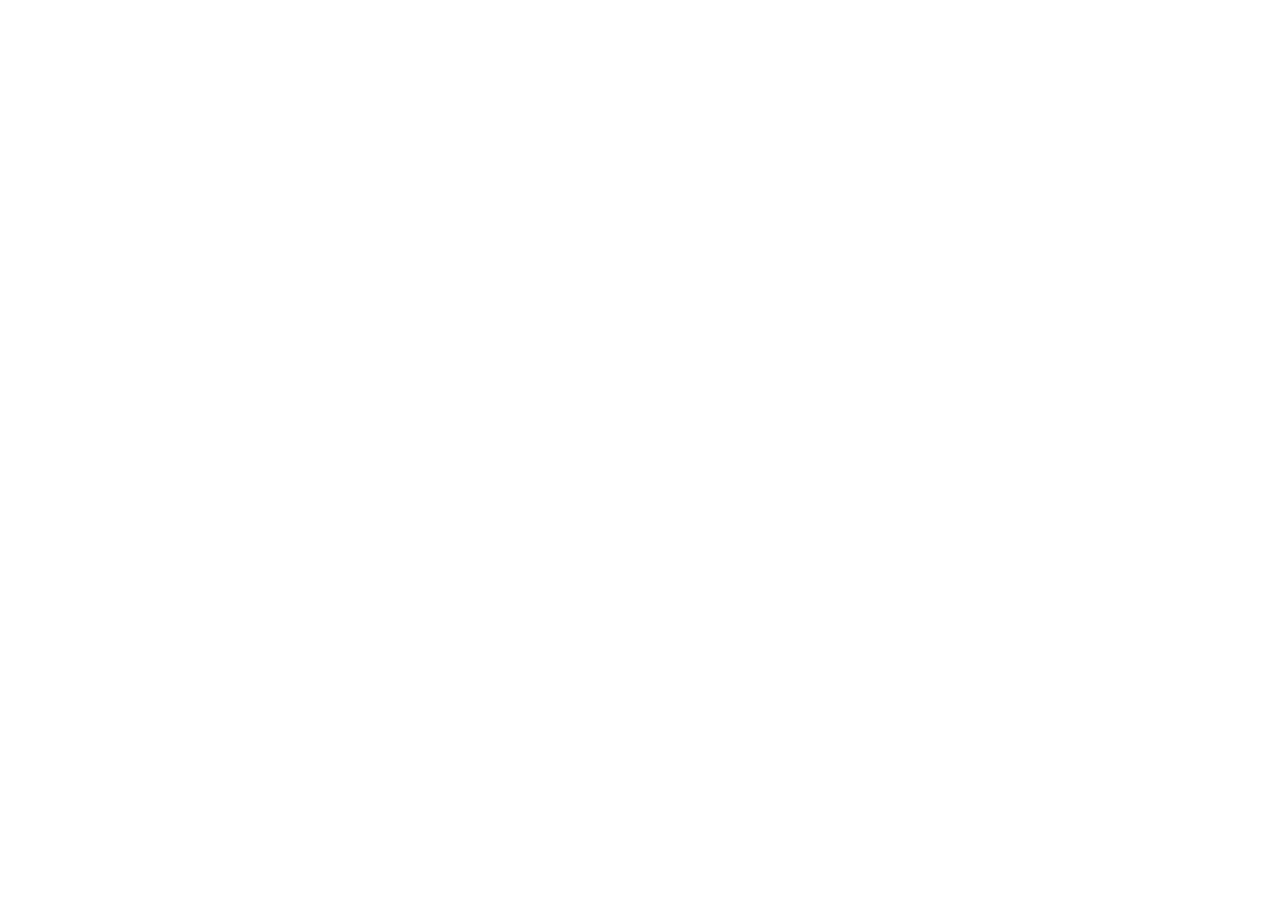
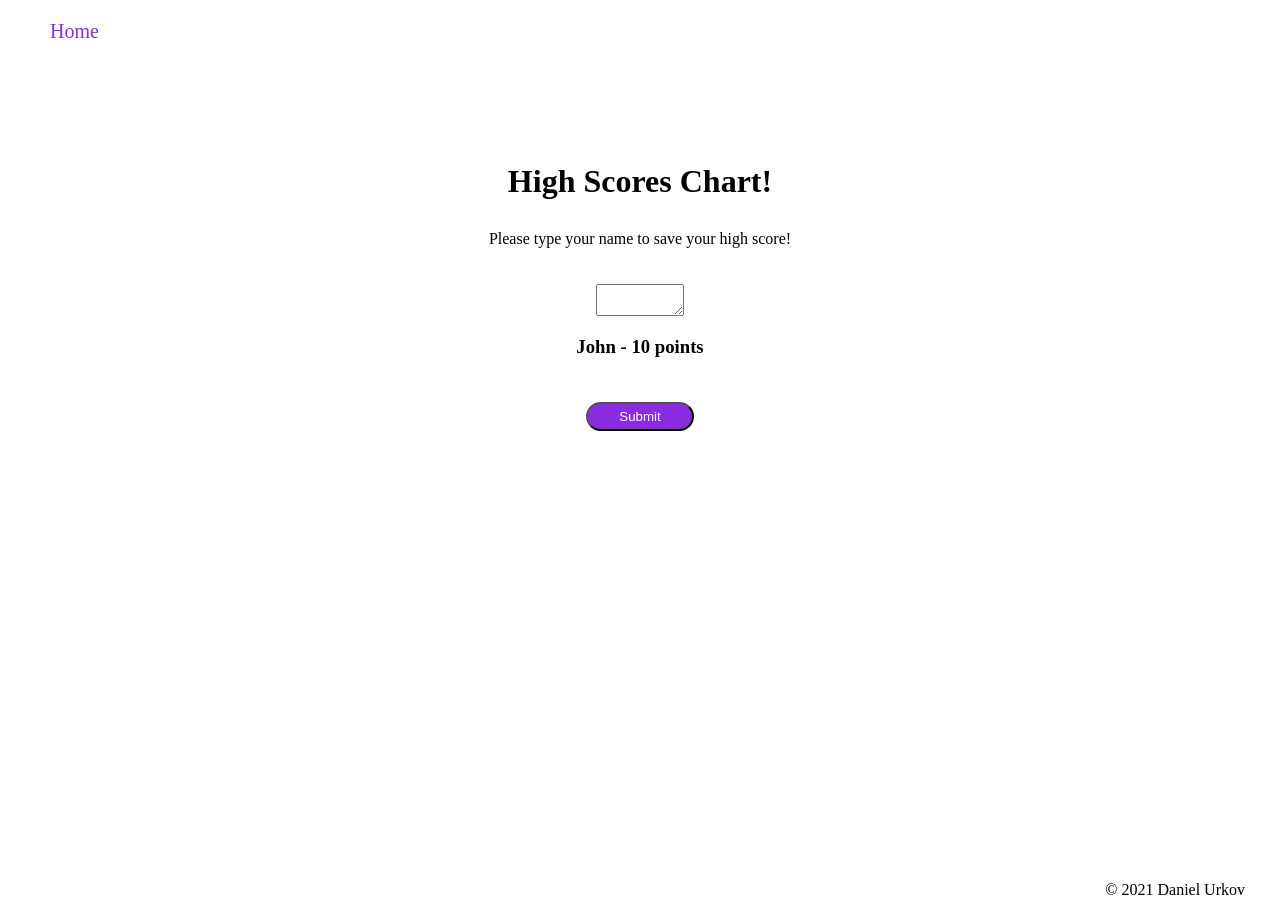
Before and after one commit to Danster4/c-4-code-quiz, a plain HTML site: page high-scores.html in a window 1280 px wide. Before the commit the page ends 800 px from the top, so only its background shows below. Drawn offline with Linux system fonts and the light colour scheme.

Commit message:
add structure to high scores page with textarea to enter name into

```diff
--- /dev/null
+++ b/assets/js/high-scores-script.js
@@ -0,0 +1,57 @@
+var main = document.querySelector("#main")
+var mainTitle = document.querySelector("#main-title")
+var mainAboveContent = document.querySelector("#main-above-content")
+var mainContent = document.querySelector("#main-content")
+var mainSubContent = document.querySelector("#main-sub-content")
+var mainButtonSection = document.querySelector("#main-button-section")
+var timer = document.querySelector("#timer")
+var lowerSection = document.querySelector("#lower-section")
+
+var highScoresH1 = document.createElement("h1")
+  highScoresH1.textContent = 'High Scores Chart!'
+  highScoresH1.setAttribute('style', 'margin: auto; width: 50%; text-align: center;');
+  mainTitle.appendChild(highScoresH1);
+
+var highScoresP = document.createElement("p")
+  highScoresP.textContent = 'Please type your name to save your high score!'
+  highScoresP.setAttribute('style', 'margin: auto; width: 50%; text-align: center;');
+  mainAboveContent.appendChild(highScoresP);
+
+// insert table here
+
+var highScoresList = document.createElement("h3")
+  highScoresList.textContent = "John - 10 points"
+  highScoresList.className = "highScoresList"
+  highScoresList.setAttribute('style', 'margin: auto; width: 50%; text-align: center;');
+  mainSubContent.appendChild(highScoresList)
+
+
+  // use .getItem to put name value key from localStorage into form
+
+// insert form to fill out name
+var nameForm = document.createElement('textarea')
+  nameForm.className = "nameForm"
+  nameForm.setAttribute('style', 'margin: auto; width: 50%; text-align: center;');
+  mainContent.appendChild(nameForm)
+  // nameForm.setAttribute(type, 'tex')
+
+
+
+
+var submitHSFunction = function() {
+  var nameFormInfo = document.querySelector("nameForm").value;
+  document.querySelector("highScoresList").innerHTML = nameFormInfo;
+  highScoresH1.remove();
+  highScoresP.remove();
+  nameForm.remove();
+  submitButton.textContent = "Retake Quiz"
+};
+
+// insert submit button
+var submitButton = document.createElement("button")
+  submitButton.className = "submitButton"
+  submitButton.textContent = 'Submit'
+  submitButton.setAttribute('style', 'margin: auto; width: 10%; text-align: center; border-radius: 15px;');
+  mainButtonSection.appendChild(submitButton)
+  submitButton.onclick(submitHSFunction());
+  // use .setItem to put name value key into localStorage
--- a/assets/js/script.js
+++ b/assets/js/script.js
@@ -44,7 +44,7 @@ var questionsList = [
       b: "Tampa",
       c: "Ljublijana",
       d: "Chicago"
-    },
+  },
     correctAnswer: "c"
   },
 ]
--- a/high-scores.html
+++ b/high-scores.html
@@ -0,0 +1,62 @@
+<!DOCTYPE html>
+<html lang="en">
+
+<head>
+  <meta charset="UTF-8">
+  <meta http-equiv="X-UA-Compatible" content="IE=edge">
+  <meta name="viewport" content="width=device-width, initial-scale=1.0">
+  <title>High Scores</title>
+  <link rel="stylesheet" href="./assets/css/style.css">
+</head>
+
+<body>
+  <header class="header" id="header">
+    <div class="button-container">
+      <a href="./index.html">Home</a>
+    </div>
+      <h2 class="timer" id="timer"></h2>
+  </header>
+
+  <main class="main" id="main">
+    <div id="main-title">
+    </div>
+
+    <div id="main-above-content">
+    </div>
+
+    <div id="main-content">
+      <ul id="list">
+        <li id="list-item">
+        </li>
+        <li id="list-item">
+        </li>
+        <li id="list-item">
+        </li>
+        <li id="list-item">
+        </li>
+      </ul>
+    </div>
+
+    <div id="main-sub-content">
+    </div>
+
+    <div id="main-button-section">
+    </div>
+
+    <div id="lower-section">
+    </div>
+
+
+  </main>
+
+
+  <footer>
+    <p>
+      &copy; 2021 Daniel Urkov
+    </p>
+  </footer>
+
+  <script src="./assets/js/high-scores-script.js"></script>
+</body>
+
+</html>
```
Also changed, not shown: index.html (+7 -0 lines).
